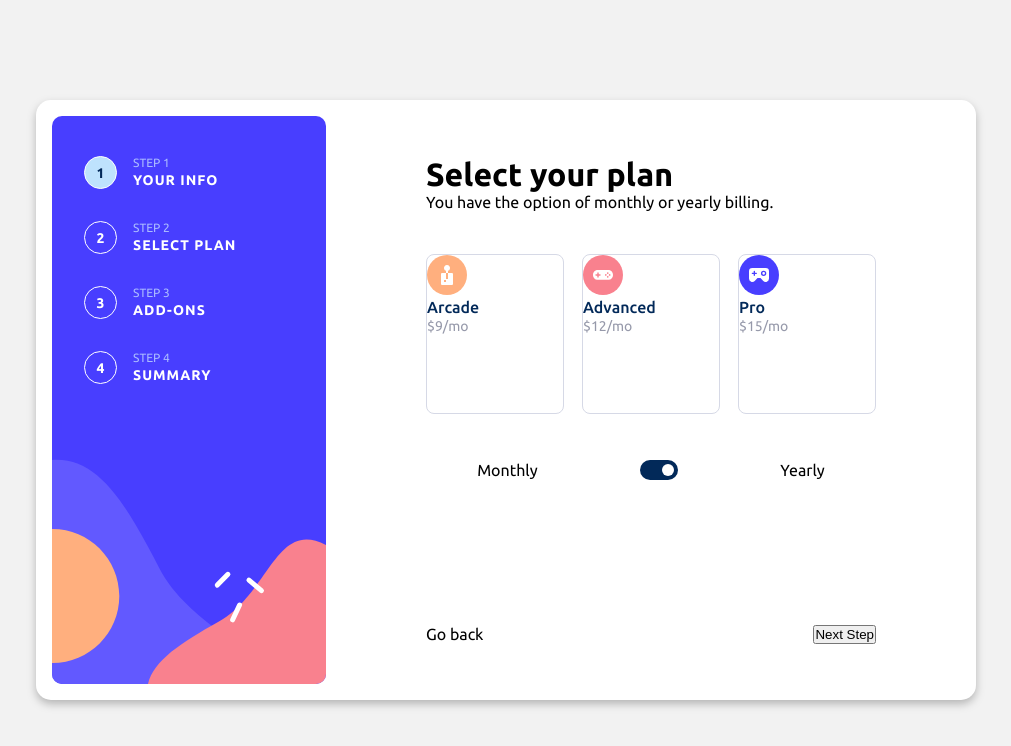
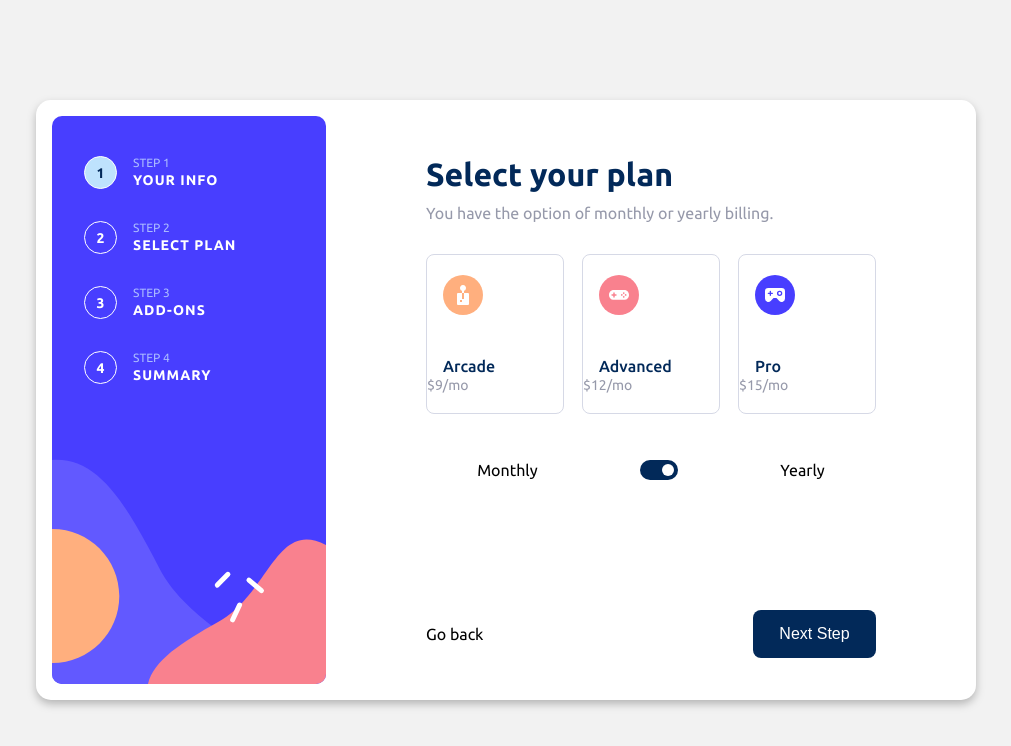
Before and after one commit to kelitasukita/multi-step-form, a React (Vite) app: page / in a window 1280 px wide. Shown: the top 746 px of the page, without its empty margins (134-1145 px from the left). Built offline with nearby package versions, Linux system fonts and the light colour scheme.

Commit message:
Create a mixin to the svg styles

```diff
--- a/src/components/Steps/SelectPlan/index.tsx
+++ b/src/components/Steps/SelectPlan/index.tsx
@@ -11,7 +11,7 @@ export default function SelectPlan() {
       <div className="option-plans">
         <div className="arcade-plan">
           <label htmlFor="arcade">
-            <svg>teste</svg>
+            <svg />
             <p>Arcade</p>
             <span>$9/mo</span>
           </label>
@@ -27,7 +27,7 @@ export default function SelectPlan() {
 
         <div className="pro-plan">
           <label htmlFor="pro">
-            <svg></svg>
+            <svg />
             <p>Pro</p>
             <span>$15/mo</span>
           </label>
--- a/src/components/Steps/SelectPlan/styles.scss
+++ b/src/components/Steps/SelectPlan/styles.scss
@@ -5,6 +5,14 @@
   height: 160px;
   border: 1px solid $border-color;
   border-radius: 8px;
+}
+
+@mixin plan-icons {
+  width: 40px;
+  height: 40px;
+  margin-top: 20px;
+  margin-left: 16px;
+}
 
 label {
   p {
@@ -12,6 +20,8 @@
     font-size: 16px;
     line-height: 18px;
     color: $denin;
+    margin-top: 39px;
+    margin-left: 16px;
   }
 
   span {
@@ -22,8 +32,6 @@
   }
 }
 
-  }
-
 .plan-container {
 width: 450px;
 height: 372px;
@@ -32,6 +40,20 @@
   width: 450px;
   height: 58px;
   margin-bottom: 40px;
+
+  h1 {
+    font-size: 32px;
+    font-weight: 700;
+    line-height: 37px;
+    color: $denin;
+  }
+
+  p {
+    font-size: 16px;
+    font-weight: 400;
+    line-height: 40px;
+    color: $grey;
+  }
 }
 
 .option-plans {
@@ -44,27 +66,27 @@
   .arcade-plan {
     svg {
       background: url(../../../assets/icons/icon-arcade.svg);
-        width: 40px;
-        height: 40px;
+      @include plan-icons;
     }
+
     @include plan-boxes;
   }
 
   .advanced-plan {
     svg {
       background: url(../../../assets/icons/icon-advanced.svg);
-        width: 40px;
-        height: 40px;
+      @include plan-icons;
     }
+
     @include plan-boxes;
   }
 
   .pro-plan {
     svg {
       background: url(../../../assets/icons/icon-pro.svg);
-        width: 40px;
-        height: 40px;
+      @include plan-icons;
     }
+
     @include plan-boxes;
   }
 }
@@ -148,4 +170,21 @@
   border-radius: 50%;
 }
 
+button {
+  width: 123px;
+  height: 48px;
+  background: $denin;
+  border-radius: 8px;
+  border: none;
+
+  font-size: 16px;
+  font-weight: 500;
+  line-height: 18px;
+  color: $white;
+
+  float: right;
+
+  cursor: pointer;
+
 }
+}
```
Lines whose indentation alone changed are shown as unchanged.
